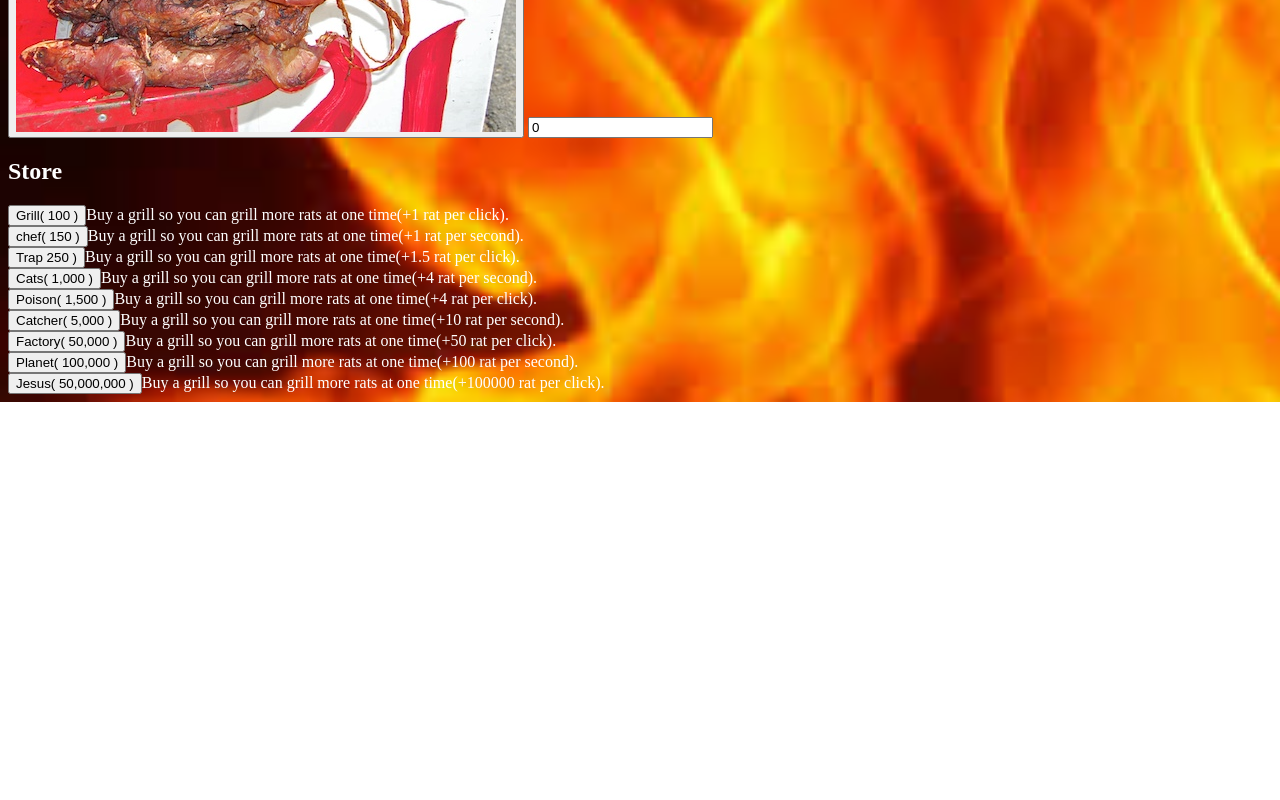
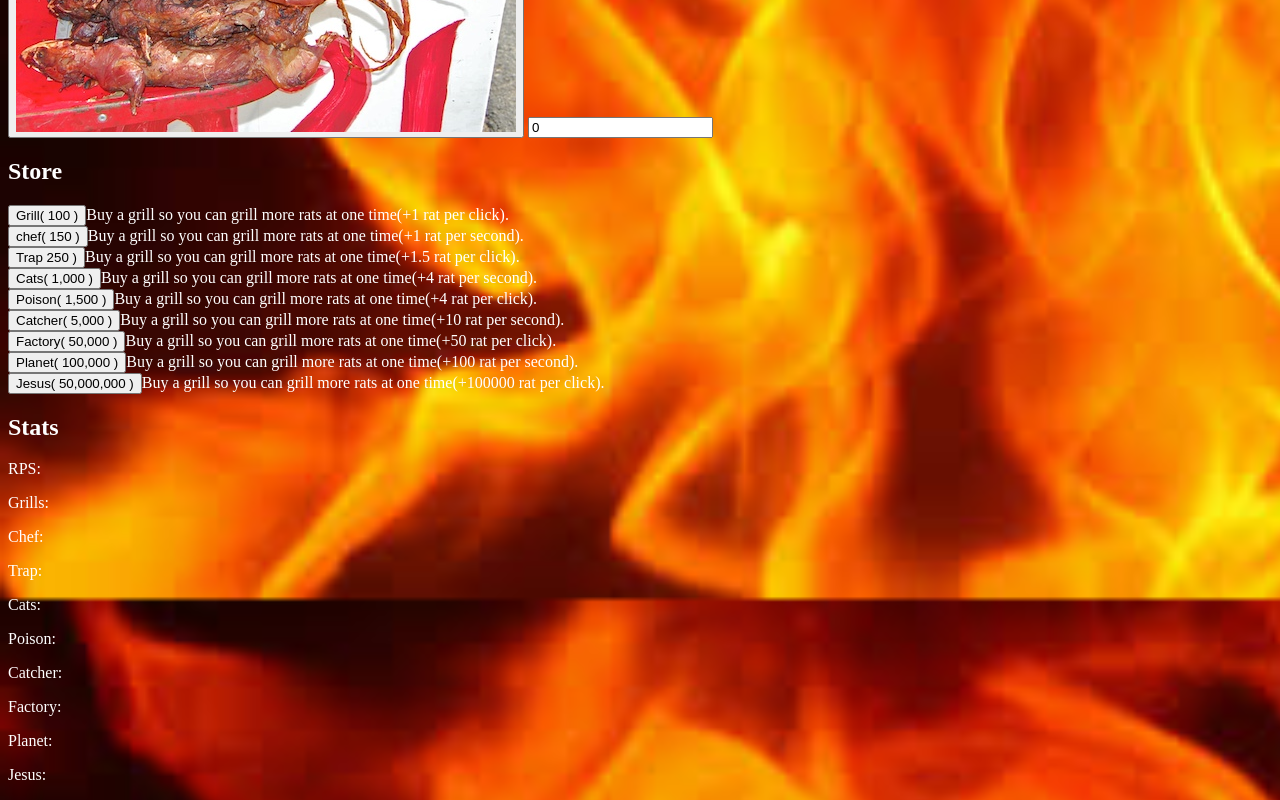
Before and after one commit to TheBoi1/4b-diversity, a plain HTML site: page index.html in a window 1280 px wide. Shown: the part 399-1199 px from the top of the page. Before the commit the page ends 801 px from the top, so only its background shows below. Drawn offline with nearby package versions, Linux system fonts and the light colour scheme.

Commit message:
Added Stats

```diff
--- a/index.html
+++ b/index.html
@@ -52,6 +52,21 @@
 		<input id="factoryButton" type="button" value="Factory( 50,000 )" >Buy a grill so you can grill more rats at one time(+50 rat per click).<br>
 		<input id="planetButton" type="button" value="Planet( 100,000 )" >Buy a grill so you can grill more rats at one time(+100 rat per second).<br>
 		<input id="jesusButton" type="button" value="Jesus( 50,000,000 )" >Buy a grill so you can grill more rats at one time(+100000 rat per click).<br>
+</div>
+<div id="stats">
+		<h2>Stats</h2>
+		<p id="RPS"			>RPS: </p>
+		<p id="grills"	>Grills: </p>
+		<p id="chef"	>Chef: </p>
+		<p id="trap"	>Trap: </p>
+		<p id="cats"		>Cats: </p>
+		<p id="poison"		>Poison: </p>
+		<p id="catcher"		>Catcher: </p>
+		<p id="factory"		>Factory: </p>
+		<p id="planet"		>Planet: </p>
+		<p id="jesus"		>Jesus: </p>
+	</div>
+
 </body>
 
 
```
